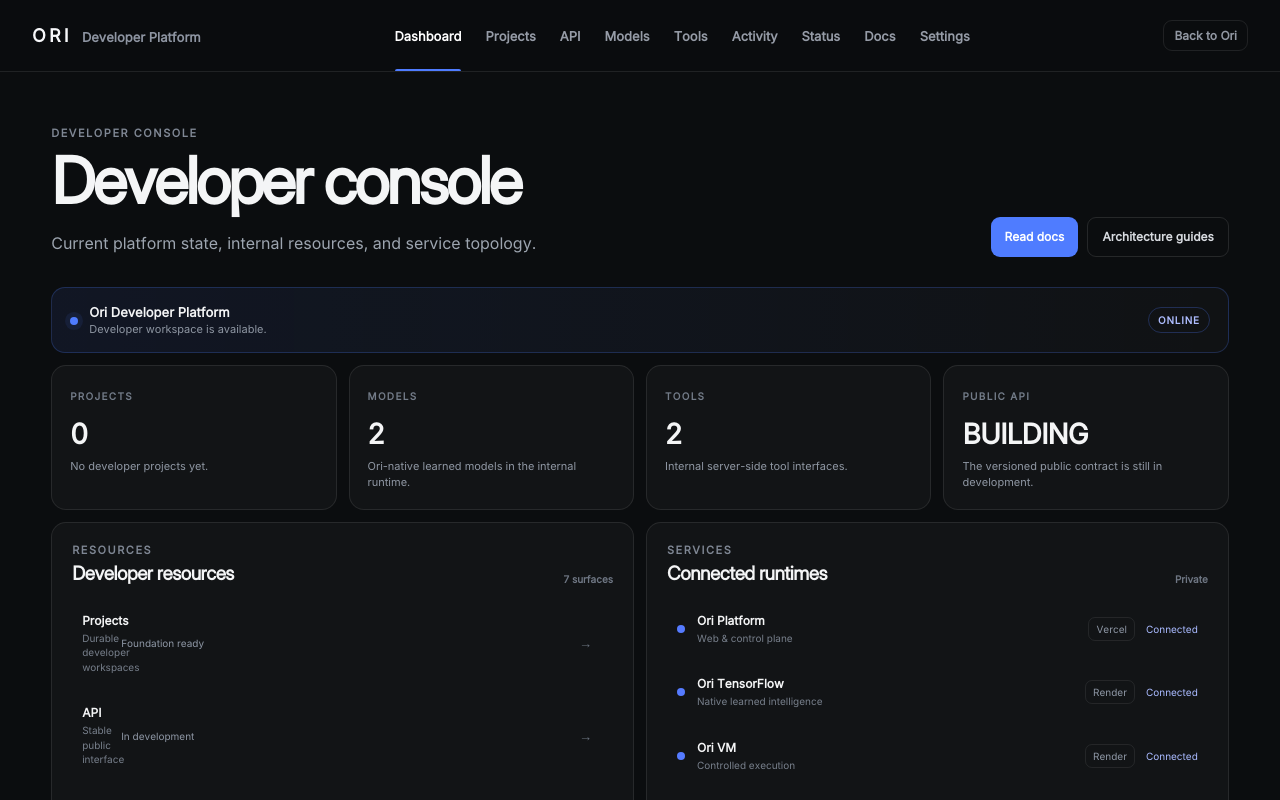
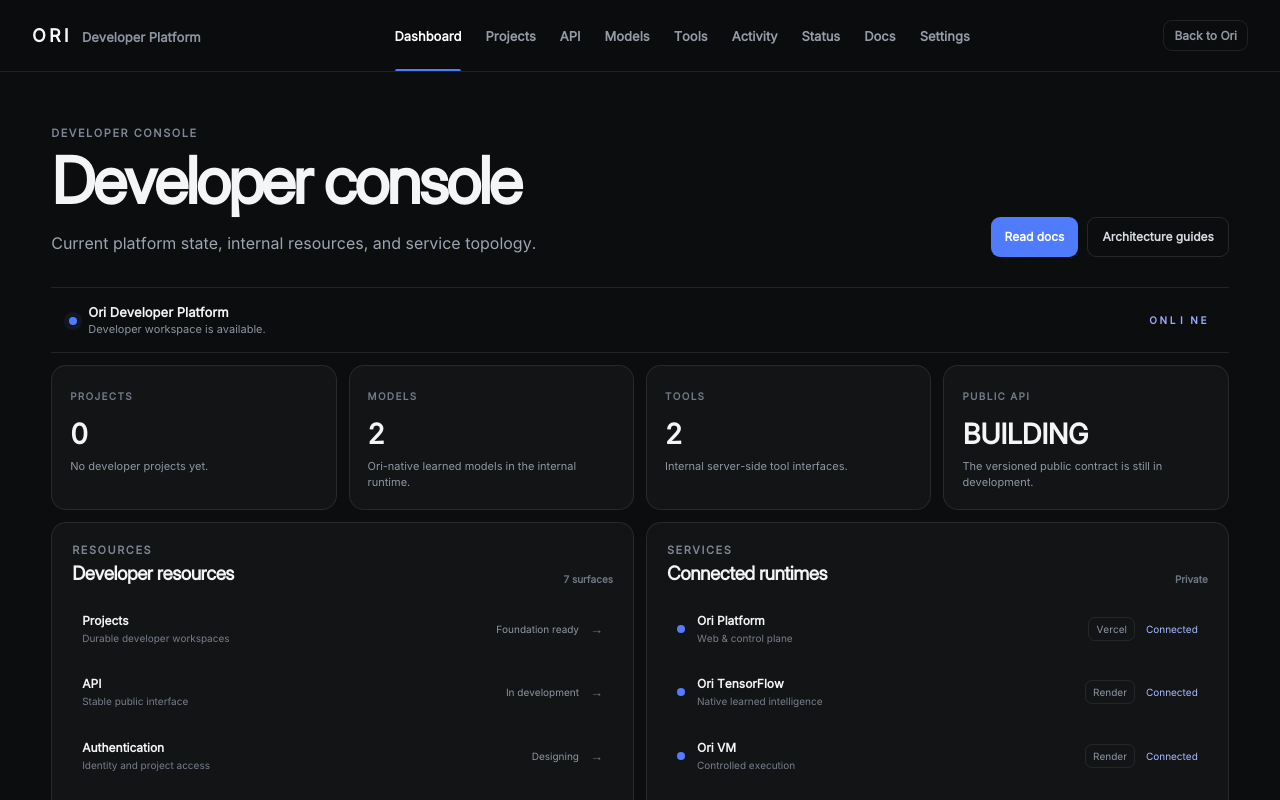
Before and after one commit to 30lnewcomb-byte/ori-platform, a Next.js app in the folder apps/web/: page /developer/dashboard in a window 1280 px wide. Shown: the top 800 px of the page. Built offline with nearby package versions, Linux system fonts and the light colour scheme.

Commit message:
Flatten developer console styling

```diff
--- a/apps/web/app/developer/dashboard/dashboard.module.css
+++ b/apps/web/app/developer/dashboard/dashboard.module.css
@@ -87,9 +87,8 @@
   justify-content: space-between;
   gap: 16px;
   padding: 16px 18px;
-  border: 1px solid rgba(79,124,255,.23);
-  border-radius: 14px;
-  background: linear-gradient(90deg, rgba(79,124,255,.09), rgba(255,255,255,.025));
+  border-top: 1px solid rgba(255,255,255,.09);
+  border-bottom: 1px solid rgba(255,255,255,.09);
 }
 
 .statusLead {
@@ -117,13 +116,12 @@
 .statusLead span { margin-top: 2px; color: #8e96a2; font-size: 11px; }
 
 .statusTag {
-  padding: 6px 9px;
-  border: 1px solid rgba(79,124,255,.27);
-  border-radius: 999px;
-  color: #aebdff;
+  padding: 0;
+  color: #9eacff;
+  font-family: var(--font-mono);
   font-size: 10px;
-  font-weight: 800;
-  letter-spacing: .08em;
+  font-weight: 700;
+  letter-spacing: .04em;
 }
 
 .metrics {
@@ -220,7 +218,7 @@
 }
 
 .resourceRow {
-  grid-template-columns: 28px minmax(0,1fr) auto auto;
+  grid-template-columns: minmax(0,1fr) auto auto;
   text-decoration: none;
 }
 
@@ -228,18 +226,6 @@
 .docRow:hover {
   border-color: rgba(255,255,255,.08);
   background: rgba(255,255,255,.025);
-}
-
-.resourceIcon {
-  display: grid;
-  width: 28px;
-  height: 28px;
-  place-items: center;
-  border: 1px solid rgba(255,255,255,.11);
-  border-radius: 8px;
-  color: #9badff;
-  font-size: 11px;
-  font-weight: 800;
 }
 
 .resourceCopy strong,
@@ -380,7 +366,7 @@
   .metric strong { margin-top: 9px; }
 
   .resourceRow {
-    grid-template-columns: 28px minmax(0,1fr) auto;
+    grid-template-columns: minmax(0,1fr) auto;
   }
 
   .resourceStatus { display: none; }
```
